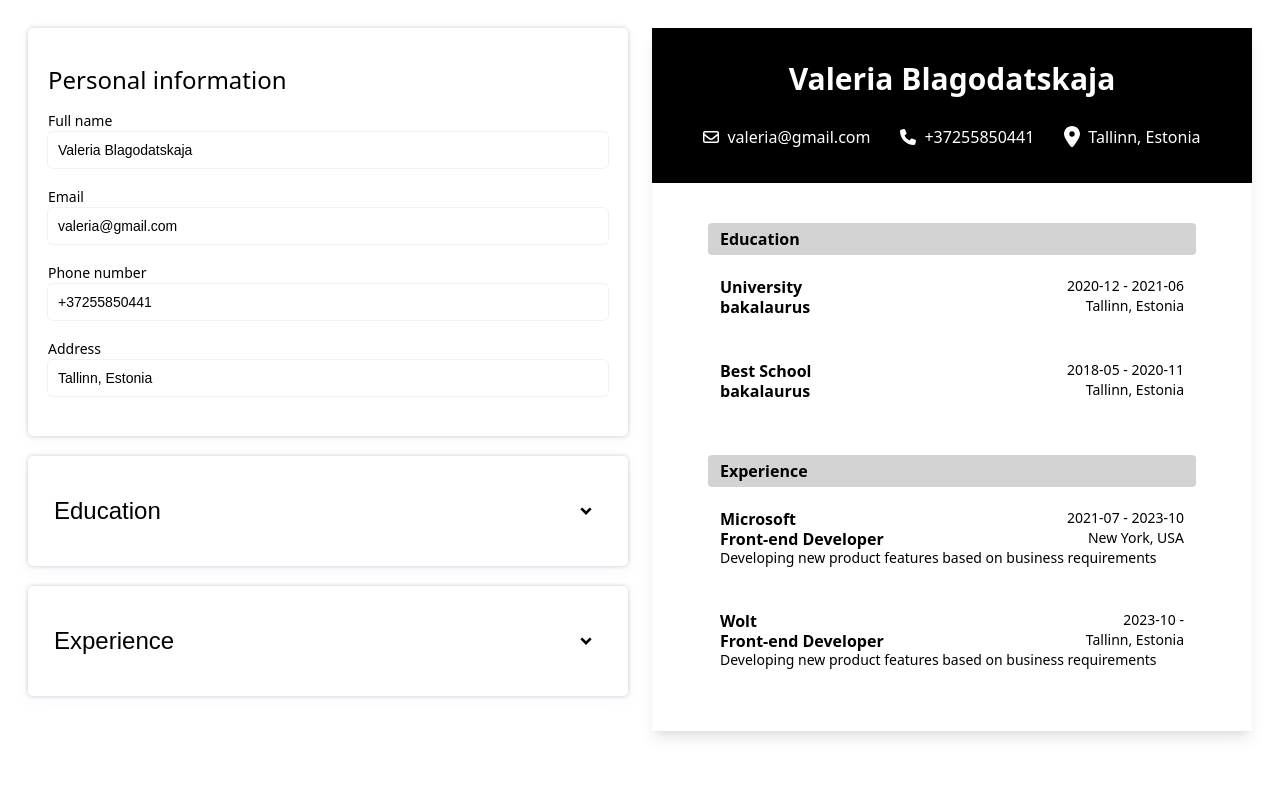
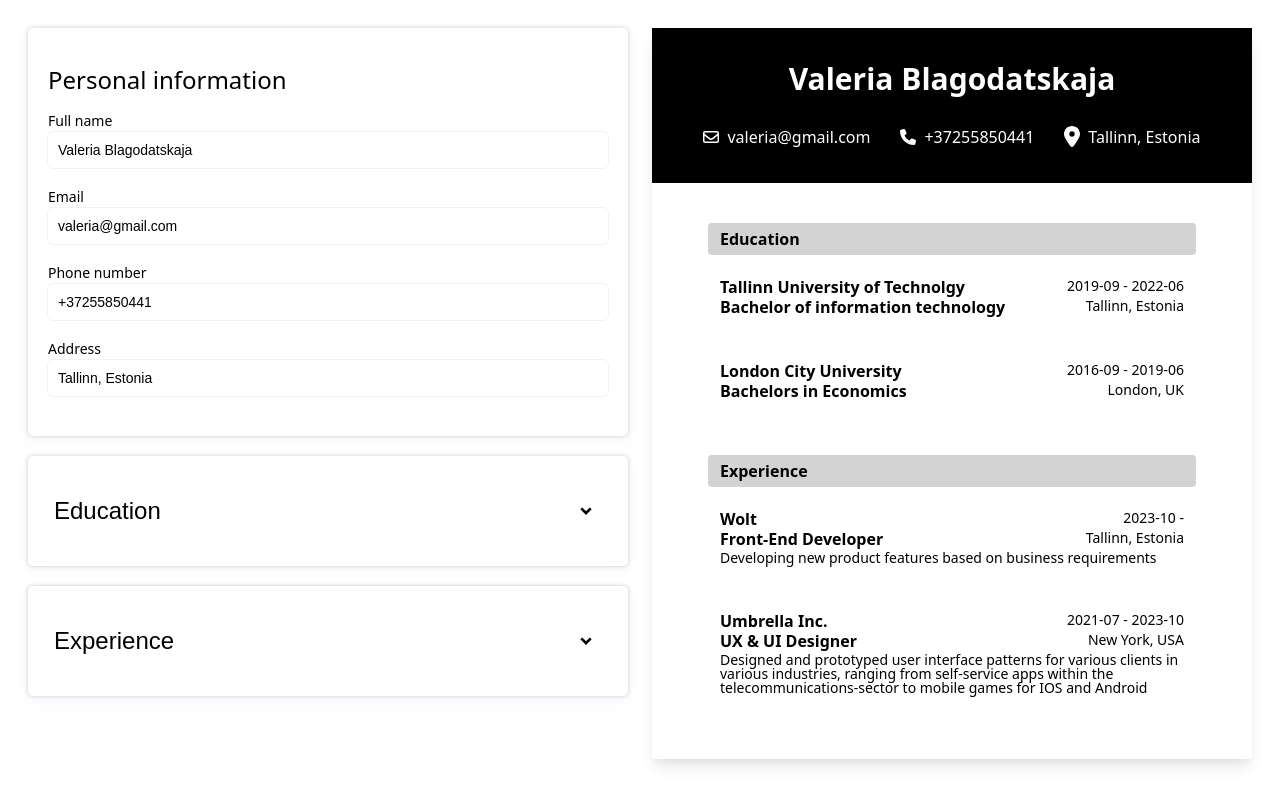
Before and after one commit to ValeriaBlagodatskaja/project-cv-application, a React (Vite) app: page / in a window 1280 px wide. Built offline with nearby package versions, Linux system fonts and the light colour scheme.

Commit message:
change example CV data

```diff
--- a/ExampleCVData.jsx
+++ b/ExampleCVData.jsx
@@ -1,45 +1,45 @@
 const exampleCVData = {
   personalInfo: {
-    fullName: "Example Name",
-    email: "example@email.com",
-    phoneNumber: "+123456789",
-    address: "Example Address",
+    fullName: "Valeria Blagodatskaja",
+    email: "valeria@gmail.com",
+    phoneNumber: "+37255850441",
+    address: "Tallinn, Estonia",
   },
   educationInfo: [
     {
-      school: "University",
-      degree: "bakalaurus",
-      startDate: "2020-12",
-      endDate: "2021-06",
+      school: "Tallinn University of Technolgy",
+      degree: "Bachelor of information technology",
+      startDate: "2019-09",
+      endDate: "2022-06",
       location: "Tallinn, Estonia",
     },
     {
-      school: "Best School",
-      degree: "bakalaurus",
-      startDate: "2018-05",
-      endDate: "2020-11",
-      location: "Tallinn, Estonia",
+      school: "London City University",
+      degree: "Bachelors in Economics",
+      startDate: "2016-09",
+      endDate: "2019-06",
+      location: "London, UK",
     },
   ],
   experienceInfo: [
     {
-      company: "Microsoft",
-      positionTitle: "Front-end Developer",
-      startJobDate: "2021-07",
-      endJobDate: "2023-10",
-      jobLocation: "New York, USA",
-      description:
-        "Developing new product features based on business requirements",
-    },
-    {
       company: "Wolt",
-      positionTitle: "Front-end Developer",
+      positionTitle: "Front-End Developer",
       startJobDate: "2023-10",
       endJobDate: "",
       jobLocation: "Tallinn, Estonia",
       description:
         "Developing new product features based on business requirements",
     },
+    {
+      company: "Umbrella Inc.",
+      positionTitle: "UX & UI Designer",
+      startJobDate: "2021-07",
+      endJobDate: "2023-10",
+      jobLocation: "New York, USA",
+      description:
+        "Designed and prototyped user interface patterns for various clients in various industries, ranging from self-service apps within the telecommunications-sector to mobile games for IOS and Android",
+    },
   ],
 };
 
--- a/src/App.jsx
+++ b/src/App.jsx
@@ -12,19 +12,19 @@ function App() {
   const [phoneNumber, setPhoneNumber] = useState("+37255850441");
   const [address, setAddress] = useState("Tallinn, Estonia");
 
-  const [school, setSchool] = useState("Best School");
-  const [degree, setDegree] = useState("bakalaurus");
-  const [startDate, setStartDate] = useState("2018-05");
-  const [endDate, setEndDate] = useState("2020-11");
+  const [school, setSchool] = useState("Tallinn University of Technolgy");
+  const [degree, setDegree] = useState("Bachelor of information technology");
+  const [startDate, setStartDate] = useState("2019-09");
+  const [endDate, setEndDate] = useState("2022-06");
   const [location, setLocation] = useState("Tallinn, Estonia");
 
-  const [company, setCompany] = useState("Microsoft");
-  const [positionTitle, setPositionTitle] = useState("Front-end Developer");
+  const [company, setCompany] = useState("Umbrella Inc.");
+  const [positionTitle, setPositionTitle] = useState("UX & UI Designer");
   const [startJobDate, setStartJobDate] = useState("2021-07");
   const [endJobDate, setEndJobDate] = useState("");
   const [jobLocation, setJobLocation] = useState("New York, USA");
   const [description, setDescription] = useState(
-    "Developing new product features based on business requirements"
+    "Designed and prototyped user interface patterns for various clients in various industries, ranging from self-service apps within the telecommunications-sector to mobile games for IOS and Android"
   );
 
   const [educationVisible, setEducationVisible] = useState(false);
```
